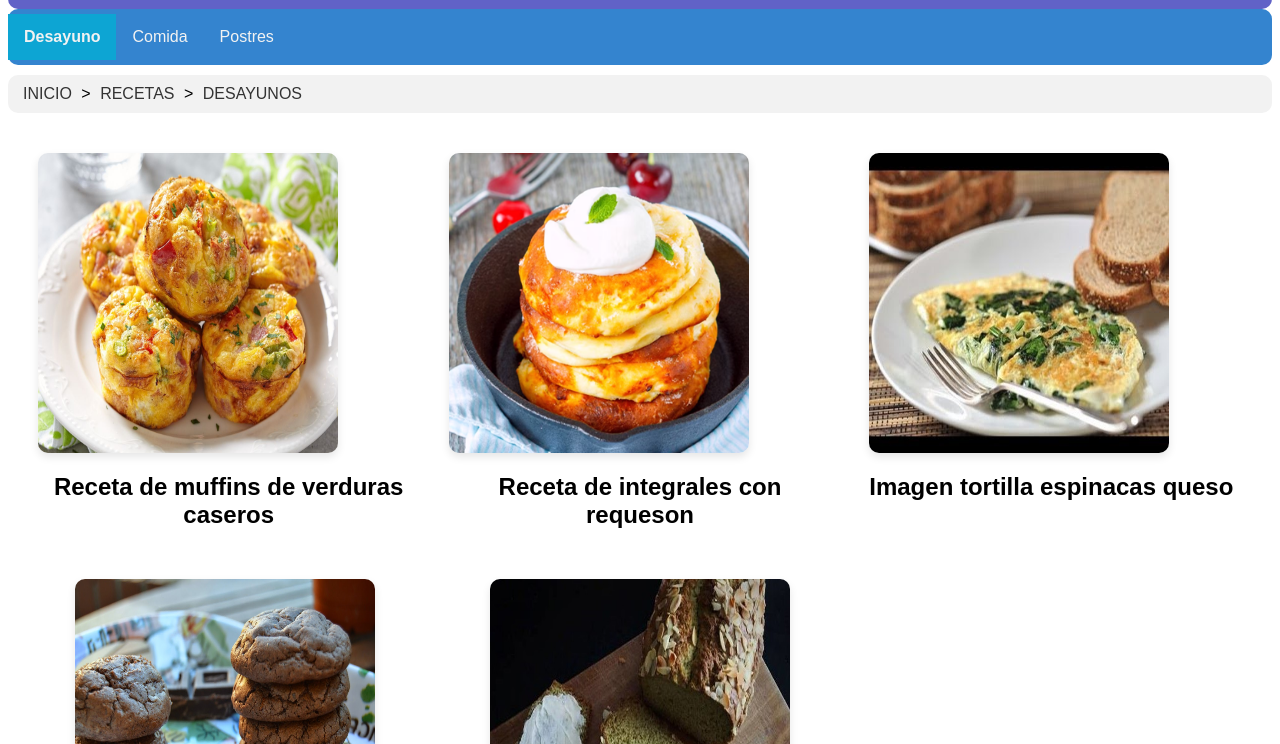
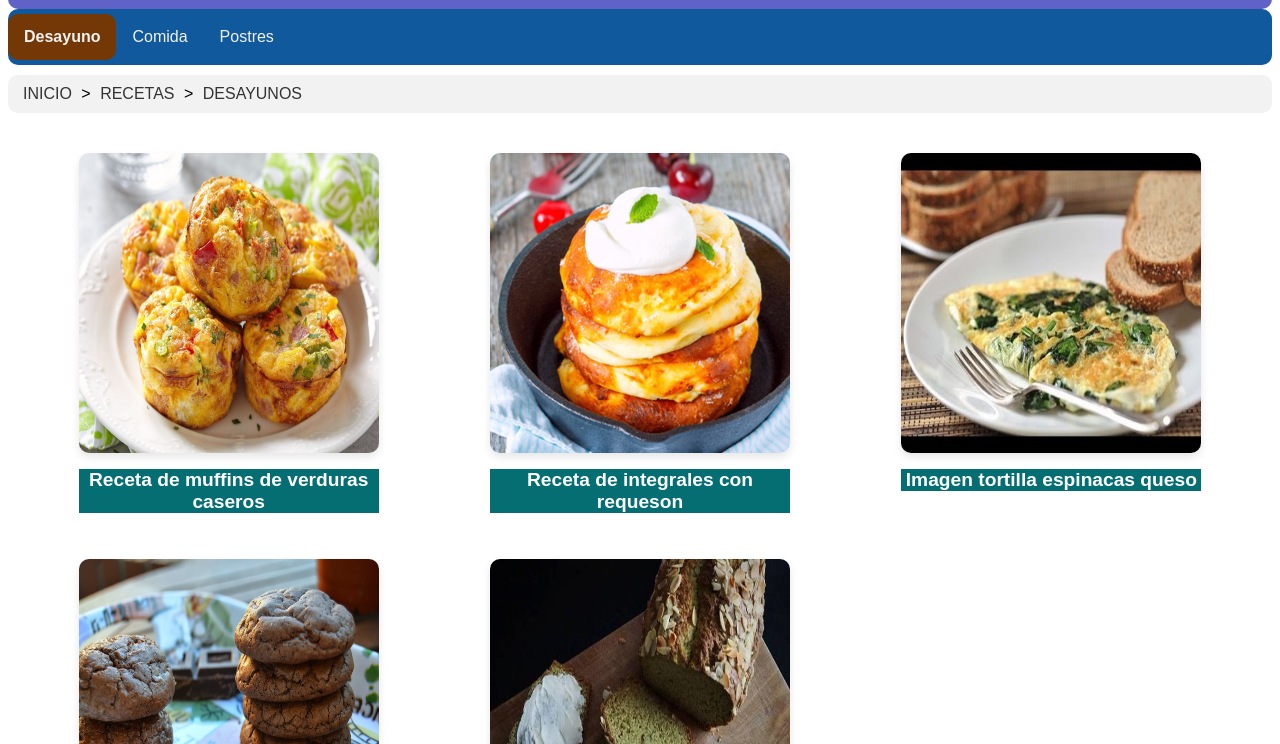
Before and after one commit to DavidBA36/DIW04, a plain HTML site: page recetas/carrusel_desayuno.html in a window 1280 px wide. Shown: the part 56-800 px from the top of the page. Drawn offline with Linux system fonts and the light colour scheme.

Commit message:
correcciones

```diff
--- a/css/estilo.css
+++ b/css/estilo.css
@@ -147,7 +147,7 @@ tr:nth-child(even) {
 
 nav {
     display: flex;
-    background-color: #3484cf;
+    background-color: #10599c;
     border-radius: 10px;
 }
 
@@ -161,8 +161,7 @@ nav a {
 }
 
 nav a:hover, nav a:focus {
-    background-color: #0da5d3;
-    /*color: rgb(3, 82, 33);*/
+    color: red;
     font-weight: bold;
 }
 
@@ -177,7 +176,8 @@ nav li {
 
 nav .resaltado{
     font-weight: bold;
-    background-color: #0da5d3;
+    background-color: #743807;
+    border-radius: 10px;
 }
 
 
@@ -228,7 +228,7 @@ nav .resaltado{
 
 footer{
     display: flex;
-    background-color: darkgray;
+    background-color: rgb(187, 180, 180);
     justify-content: space-between;
     align-items: flex-start;
     font-size: 1rem;
@@ -262,11 +262,12 @@ footer:hover {
 }
 
 /*Tarjetas Carrusel de imagenes*/
-.tarjeta span{
+.tarjeta h2{
     display: inline-block;
-    background-color: cadetblue;
+    background-color: rgb(5, 110, 114);
     color: white;
     width: 300px;
+    font-size: 1.2em;
 }
 
 .foto {
@@ -294,7 +295,7 @@ footer:hover {
 .info_recetas {
     display: flex;
     flex-direction: row;
-    background: linear-gradient(to bottom, #3484cf, #383ac4);
+    background: linear-gradient(to bottom, #1468b8, #181bc4);
     padding: 10px;
     border-radius: 10px;
     color: #ffffff;
@@ -303,7 +304,7 @@ footer:hover {
 }
 
 .info_recetas  a {
-    color: lightblue;
+    color: white;
     font-size: 0.75em;
 }
 
```
